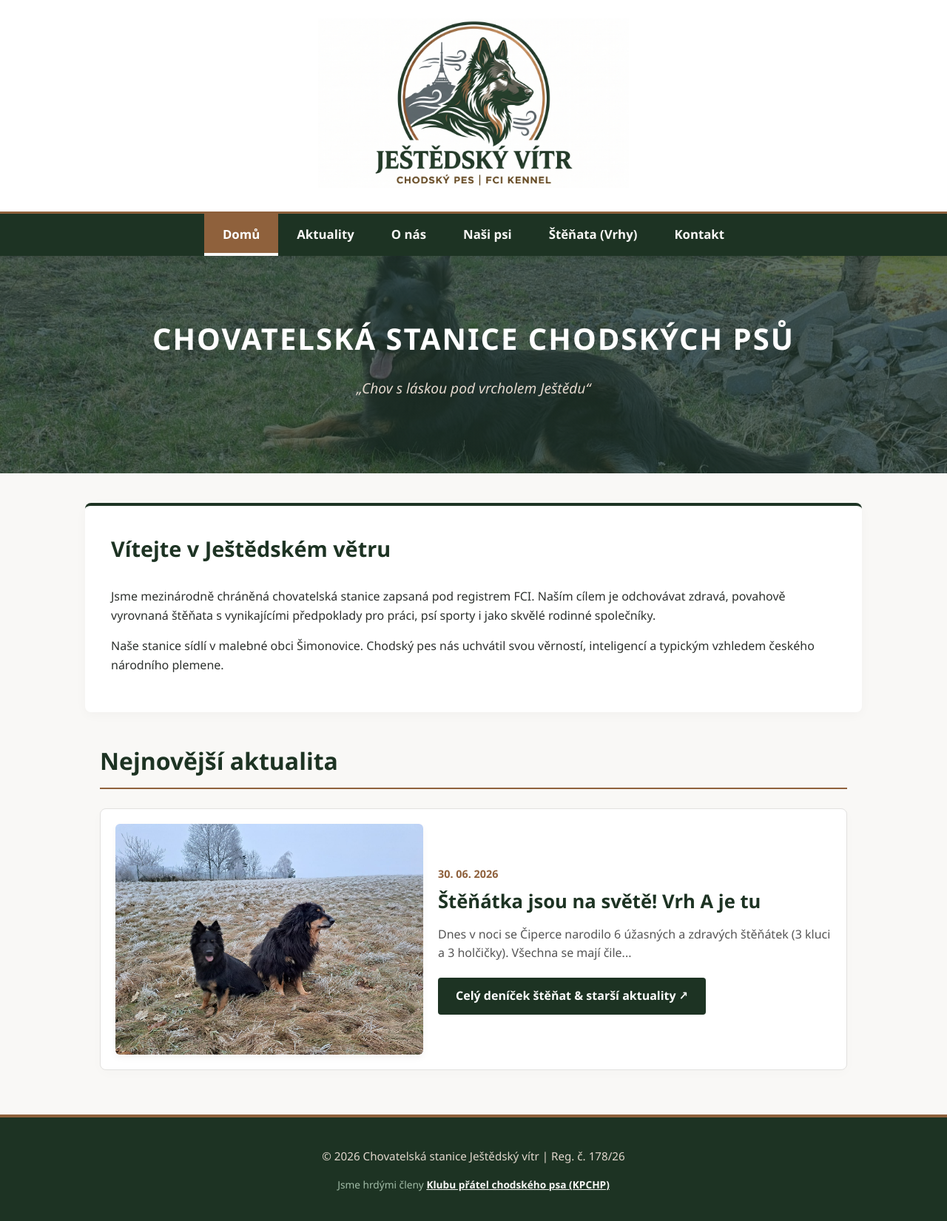
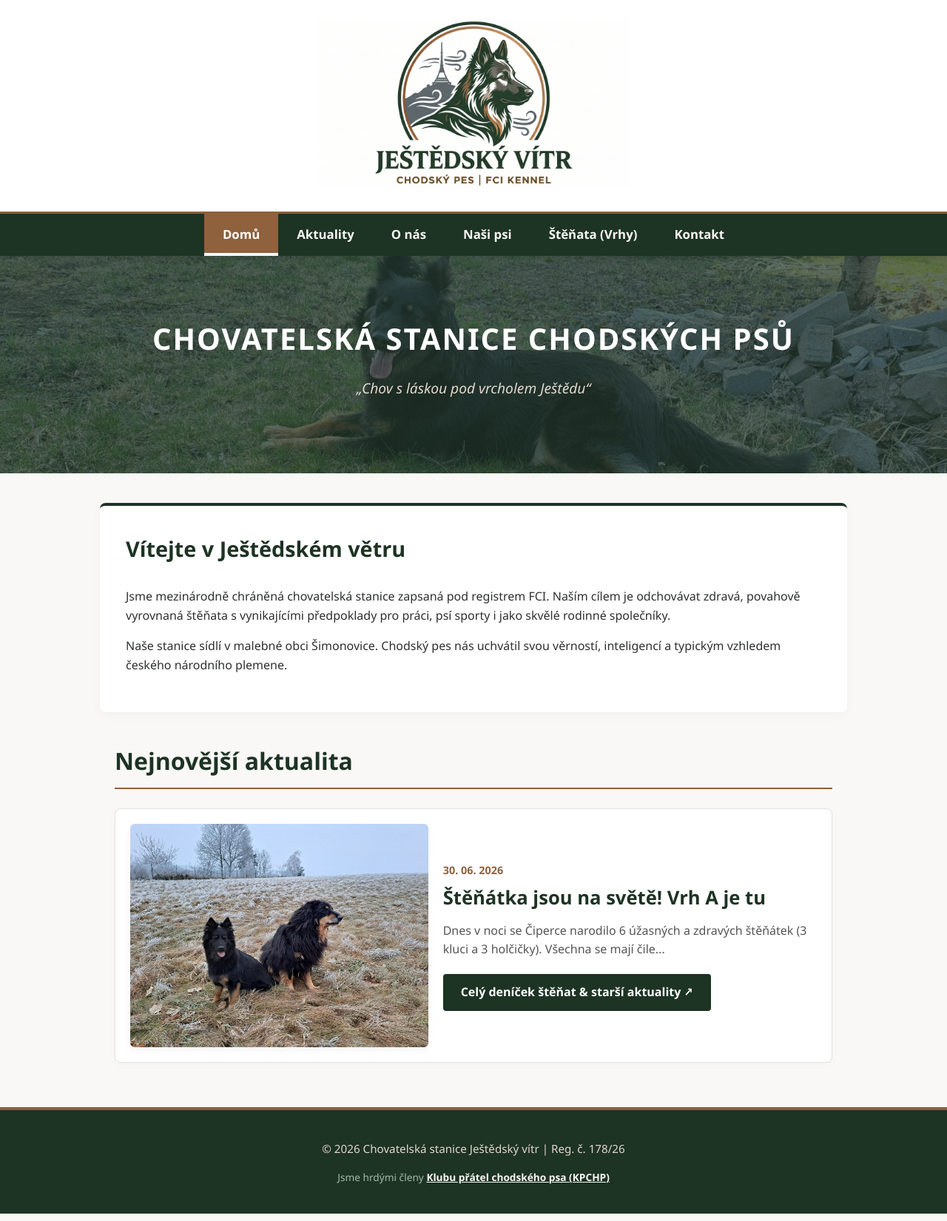
Before and after one commit to Ota-Vr/Jestedsky-vitr, a Jekyll site: the page built from index.html, in a window 1280 px wide. Shown: the whole page at 74% size. Built offline with Jekyll 4.4.1, drawn with Linux system fonts in a browser that asks for light colours; a script that is not in the unit is left out.

Commit message:
úprava přetékání boxů

```diff
--- a/_layouts/default.html
+++ b/_layouts/default.html
@@ -12,6 +12,16 @@
         /* =========================================
            1. ZÁKLADNÍ STYLY PRO CELÝ WEB
            ========================================= */
+        /* Zlaté pravidlo pro zalamování na mobilech */
+        * {
+            box-sizing: border-box;
+        }
+
+        /* Zlaté pravidlo pro fotky, aby nepřetékaly z obrazovky */
+        img {
+            max-width: 100%;
+            height: auto;
+        }
         body { font-family: 'Segoe UI', Tahoma, Geneva, Verdana, sans-serif; line-height: 1.6; margin: 0; padding: 0; background-color: #f9f8f6; color: #2d312e; }
         header { background: #ffffff; text-align: center; padding: 25px 20px; border-bottom: 3px solid #8f613c; }
         .logo-container img { width: 420px; max-width: 90%; height: auto; transition: width 0.3s ease; }
```
